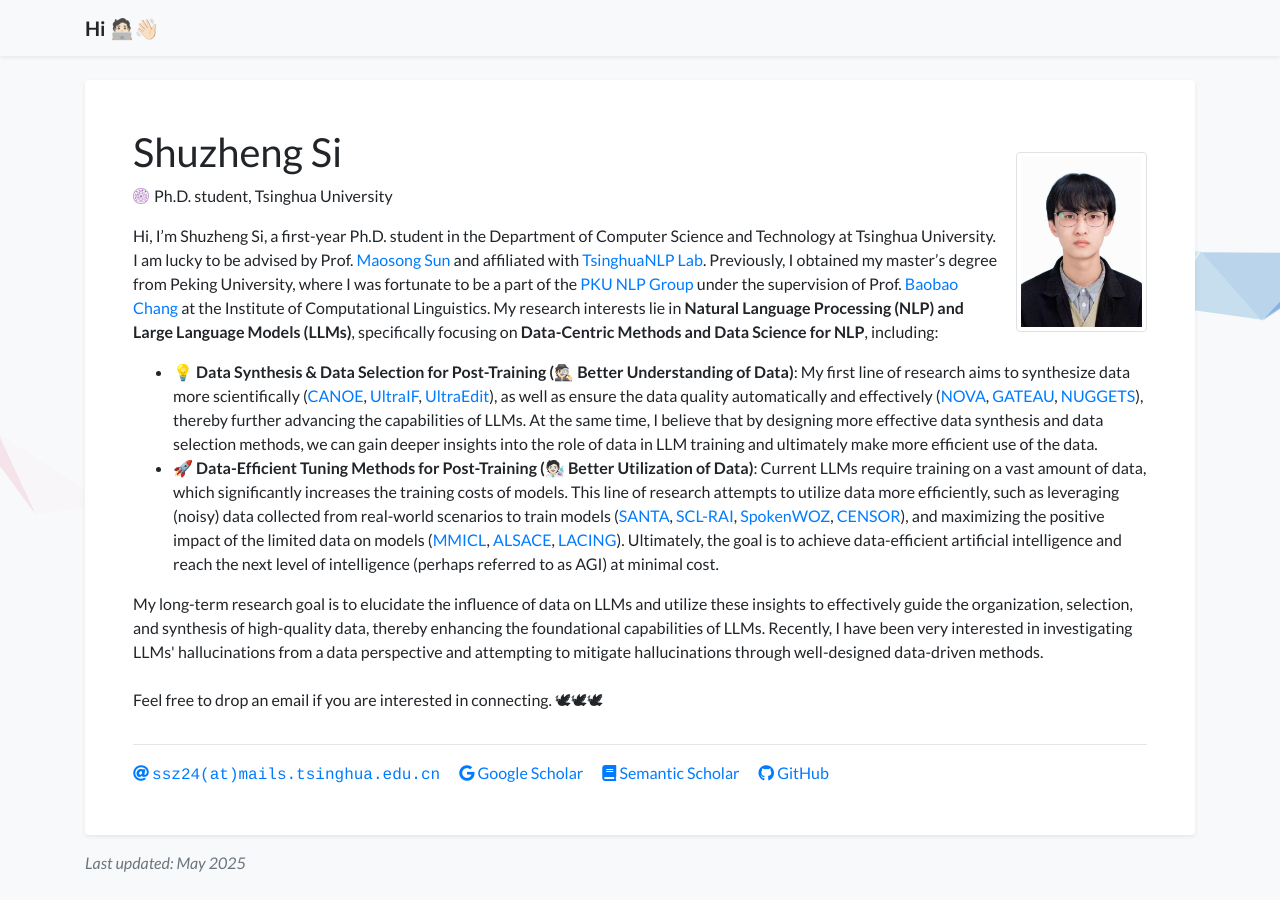
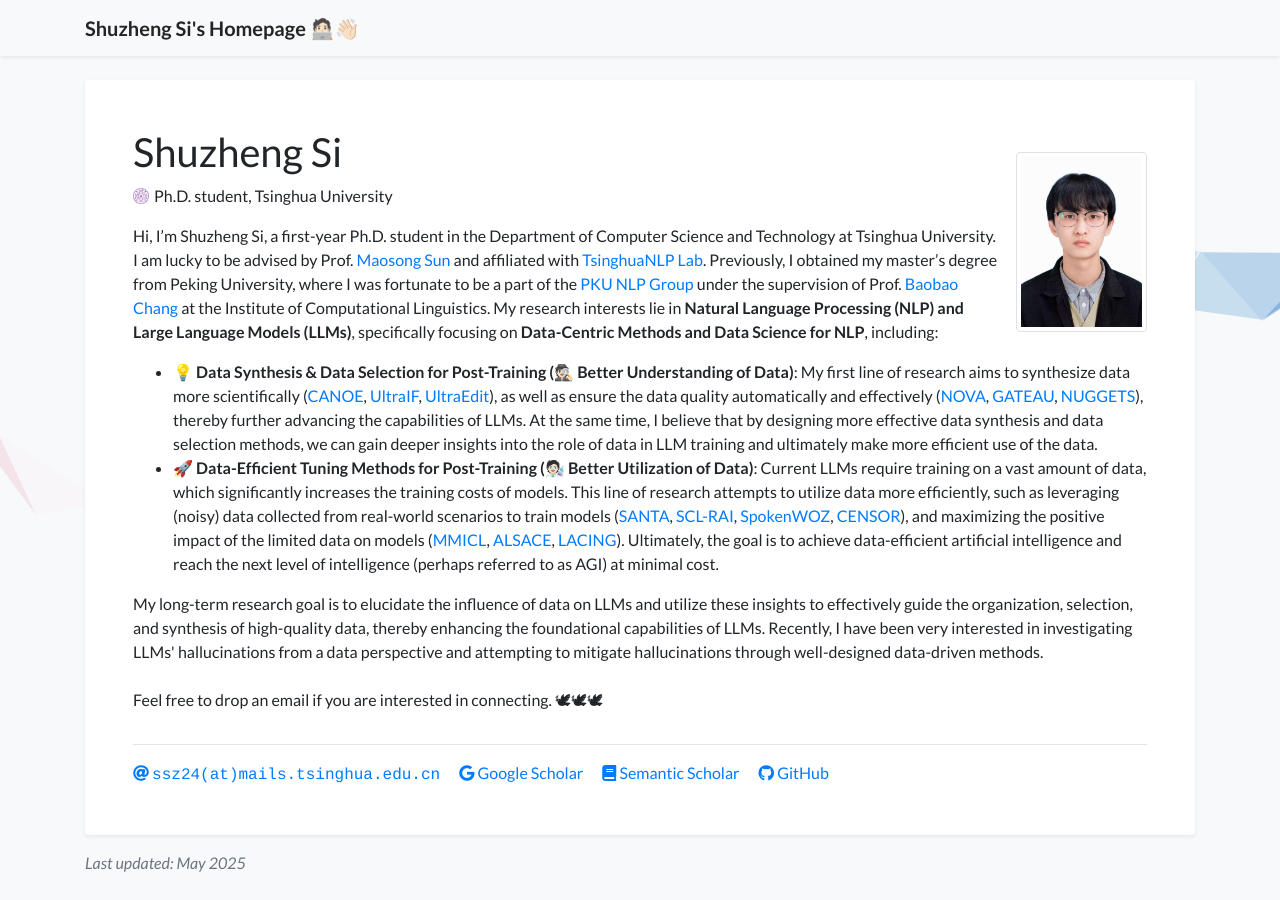
Before and after one commit to S1s-Z/s1s-z.github.io, a Jekyll site: the page built from index.html, in a window 1280 px wide. Built offline with Jekyll 4.4.1, drawn with Linux system fonts in a browser that asks for light colours; a style sheet for code colours, icons or effects is not loaded.

Commit message:
Update profile.yml

```diff
--- a/_data/profile.yml
+++ b/_data/profile.yml
@@ -1,6 +1,6 @@
 primary_name: "Shuzheng Si"
 secondary_name: ""
-navbar_name: "Hi 🧑🏻‍💻👋🏻"
+navbar_name: "Shuzheng Si's Homepage 🧑🏻‍💻👋🏻"
 
 positions:
   - '<span class="no-break"><img src="assets/images/badges/tsinghua.png" alt="Tsinghua University" class="inline-badge"/></span> Ph.D. student, Tsinghua University'
```
